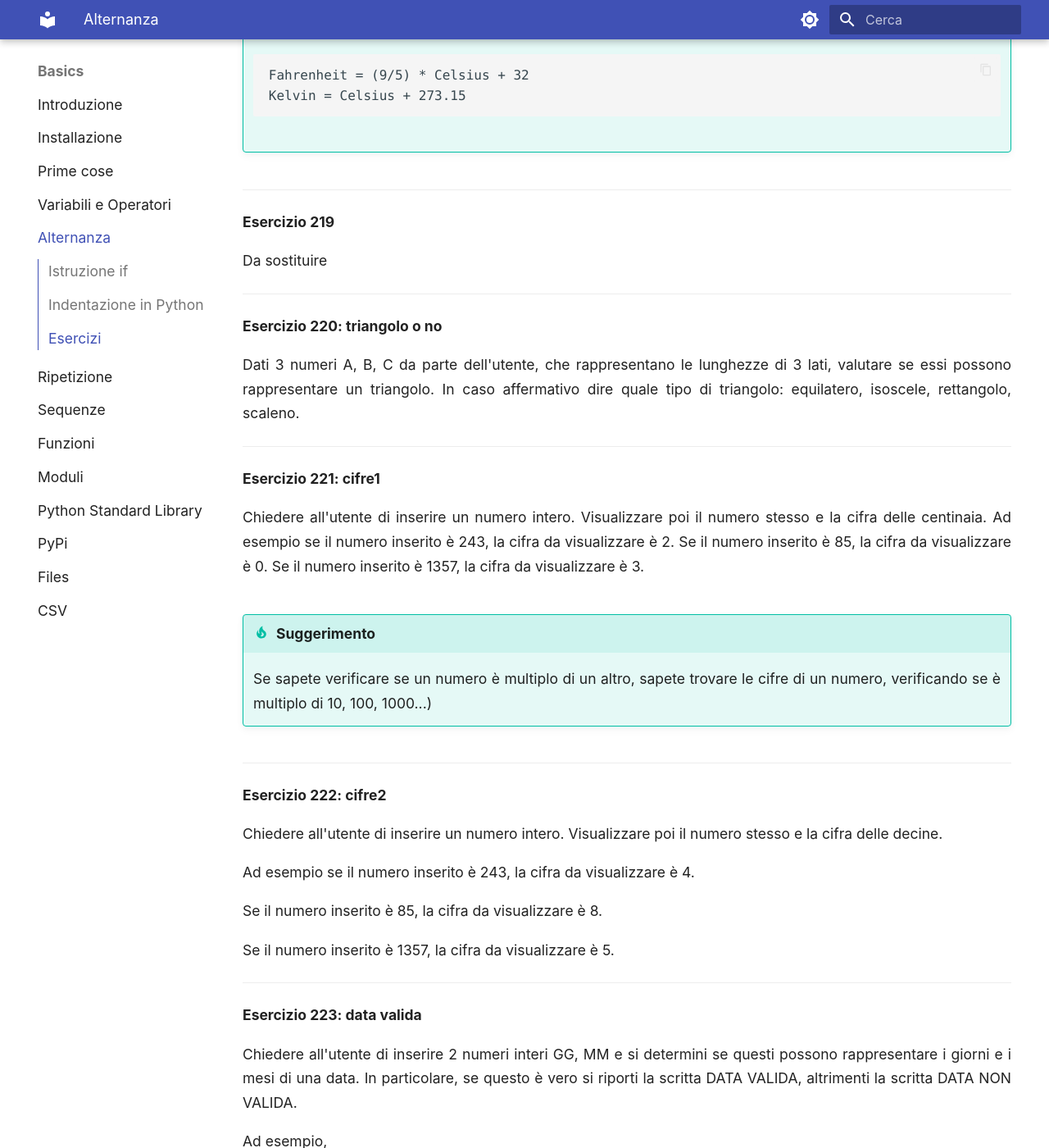
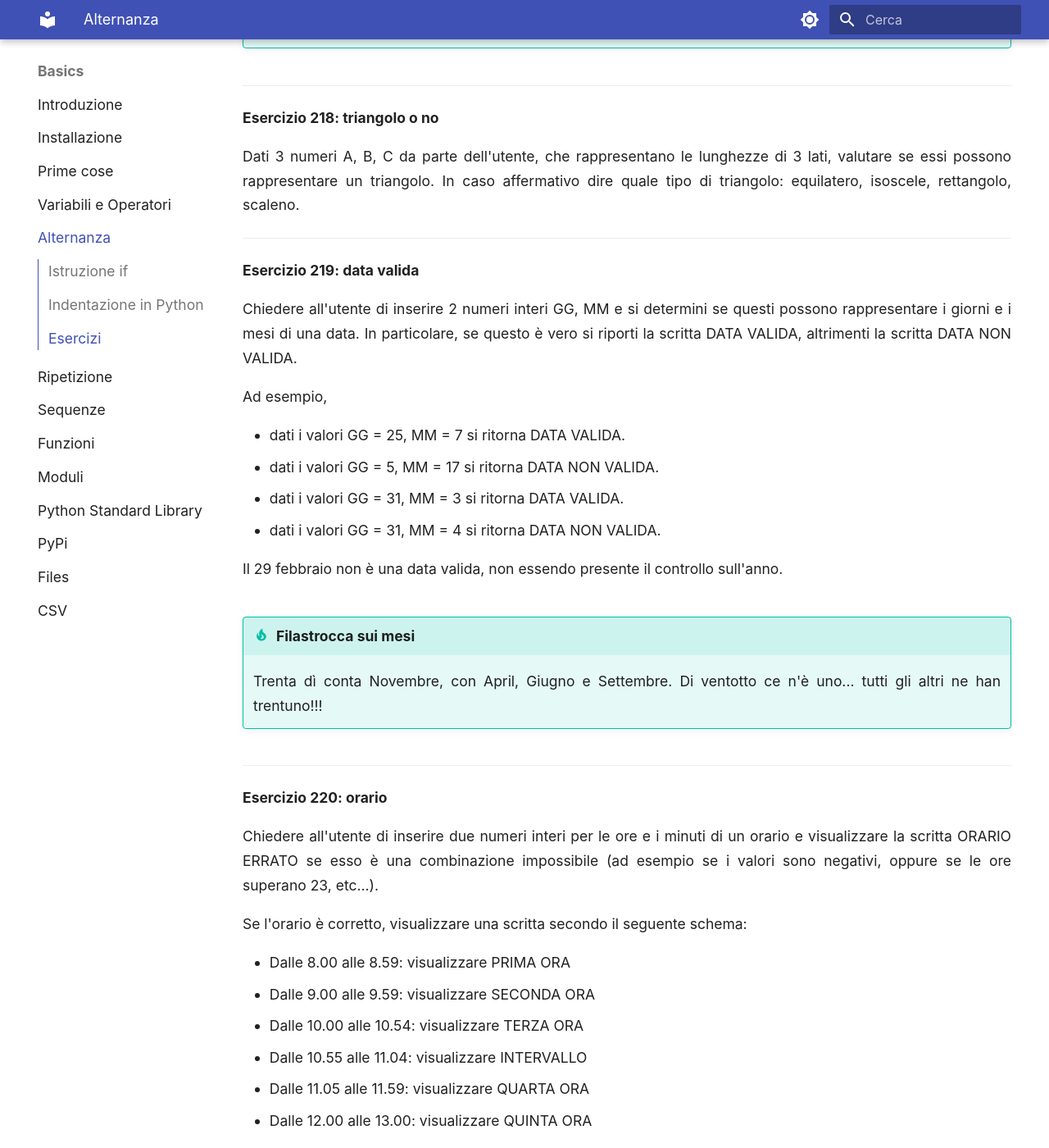
Before and after one commit to adjamhub/pyhandouts, an MkDocs documentation site: the page built from docs/basics/102_alt.md, in a window 1280 px wide and 1400 px high, scrolled down 10571 px. Shown: the whole window at 82% size. Built offline with MkDocs 1.6.1 and Material for MkDocs 9.7.7, drawn with Linux system fonts in a browser that asks for light colours; some of the changed text lies outside the part shown.

Commit message:
exercizes fixes

````diff
--- a/docs/basics/102_alt.md
+++ b/docs/basics/102_alt.md
@@ -40,7 +40,7 @@ oppure no si eseguono alternativamente due blocchi di istruzione.
 Vediamo la definizione di codice:
 
 
-``` title="Definizione struttura di alternanza"
+```py title="Definizione struttura di alternanza"
 if condizione:
     # blocco di codice da eseguire se condizione è vera
     # indentato di 4 caratteri
@@ -259,7 +259,6 @@ voi...
 
 ## Esercizi
 
-<!-- TODO: togli il 214 (è come il 223) e risistema a livelli il controllo delle date. GUarda gli esercizi su minore e manggiore. Uno su valore assoluto. Uno su minorenne, maggiorenne, adulto, anziano. etc... -->
 
 **Esercizio 201**
 
@@ -386,14 +385,7 @@ no. Se il numero è positivo, ne calcola la radice quadrata. Se il numero
 -----------------------------------------------------------------------------------------
 
 
-**Esercizio 214**
-
-da sostituire
-
------------------------------------------------------------------------------------------
-
-
-**Esercizio 215: anno bisestile**
+**Esercizio 214: anno bisestile**
 
 Dato un numero intero da parte dell'utente, visualizzare se questo
 rappresenta un anno bisestile oppure no. Un anno è bisestile se è
@@ -459,14 +451,7 @@ visualizzerà un errore senza visualizzare le conversioni.
 -----------------------------------------------------------------------------------------
 
 
-**Esercizio 219**
-
-Da sostituire
-
------------------------------------------------------------------------------------------
-
-
-**Esercizio 220: triangolo o no**
+**Esercizio 218: triangolo o no**
 
 Dati 3 numeri A, B, C da parte dell'utente, che rappresentano le
 lunghezze di 3 lati, valutare se essi possono rappresentare un
@@ -477,39 +462,7 @@ isoscele, rettangolo, scaleno.
 -----------------------------------------------------------------------------------------
 
 
-**Esercizio 221: cifre1**
-
-Chiedere all'utente di inserire un numero intero. Visualizzare poi il
-numero stesso e la cifra delle centinaia. Ad esempio se il numero
-inserito è 243, la cifra da visualizzare è 2. Se il numero inserito è
-85, la cifra da visualizzare è 0. Se il numero inserito è 1357, la cifra
-da visualizzare è 3.
-
-!!! tip "Suggerimento"
-    Se sapete verificare se un numero è multiplo di un altro,
-    sapete trovare le cifre di un numero, verificando se è multiplo di 10,
-    100, 1000...)
-
-
------------------------------------------------------------------------------------------
-
-
-**Esercizio 222: cifre2**
-
-Chiedere all'utente di inserire un numero intero. Visualizzare poi il
-numero stesso e la cifra delle decine.
-
-Ad esempio se il numero inserito è 243, la cifra da visualizzare è 4.
-
-Se il numero inserito è 85, la cifra da visualizzare è 8.
-
-Se il numero inserito è 1357, la cifra da visualizzare è 5.
-
-
------------------------------------------------------------------------------------------
-
-
-**Esercizio 223: data valida**
+**Esercizio 219: data valida**
 
 Chiedere all'utente di inserire 2 numeri interi GG, MM e si determini se
 questi possono rappresentare i giorni e i mesi di una data. In
````
Also changed, not shown: other parts of docs/basics/102_alt.md (+9 -4 lines), docs/basics/101_var.md (+45 -2 lines).
